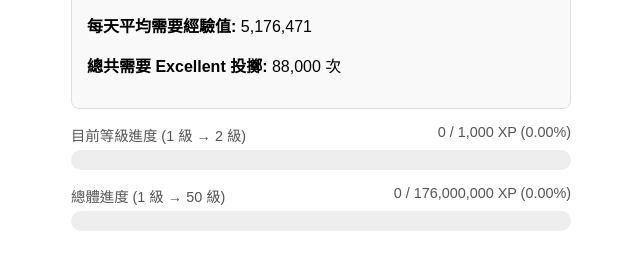
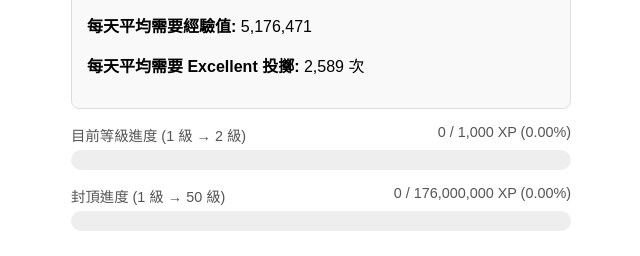
Before and after one commit to churros142857/pokemon_go_level_calculator, a plain HTML site: page index.html in a window 1280 px wide. Both pictures are taken after a click on the button "計算". Shown: the part 665-921 px from the top of the page, without its empty margins (319-959 px from the left). Drawn offline with Linux system fonts and the light colour scheme.

Commit message:
daily excellent + target date

```diff
--- a/index.html
+++ b/index.html
@@ -53,7 +53,7 @@
 
     <div class="progress-container">
         <div class="progress-label">
-            <span id="overallProgressTitle">總體進度 (至目標等級)</span>
+            <span id="overallProgressTitle">封頂進度 (至 50 級)</span>
             <span id="overallProgressText">0%</span>
         </div>
         <div class="progress">
@@ -72,11 +72,12 @@
                 2500000, 3000000, 3750000, 4750000, 6000000, 7500000, 9500000, 12000000, 15000000, 20000000,
                 26000000, 33500000, 42500000, 53500000, 66500000, 82000000, 100000000, 121000000, 146000000, 176000000
             ];
+            const totalExpForLevel50 = xpTable[49];
 
             const today = new Date();
             document.getElementById('startDate').valueAsDate = today;
 
-            const targetDate = new Date(today.getFullYear(), 9, 14);
+            const targetDate = new Date(today.getFullYear(), 9, 14); // 9 代表 10 月
             document.getElementById('endDate').valueAsDate = targetDate;
 
             window.calculate = function() {
@@ -132,27 +133,27 @@
                 }
 
                 const dailyXP = daysLeft > 0 ? Math.ceil(totalXPNeeded / daysLeft) : totalXPNeeded;
-                const excellentThrowsNeeded = Math.ceil(totalXPNeeded / 2000);
+                const dailyExcellentThrowsNeeded = Math.ceil(dailyXP / 2000);
 
                 // 計算目前等級進度條百分比
                 const currentLevelProgressPercent = (totalExpToNextLevel > 0) ? Math.min((currentXP / totalExpToNextLevel) * 100, 100) : 100;
 
-                // 計算總體進度條百分比
-                const overallProgressPercent = (totalCurrentExp / totalExpToTargetLevel) * 100;
+                // 計算總體進度條百分比 (固定分母為 LV50 總經驗)
+                const overallProgressPercent = (totalCurrentExp / totalExpForLevel50) * 100;
 
                 resultsDiv.innerHTML = `
                     <p><strong>總共需要經驗值:</strong> ${totalXPNeeded.toLocaleString()}</p>
                     <p><strong>距離目標天數:</strong> ${daysLeft} 天</p>
                     <p><strong>每天平均需要經驗值:</strong> ${dailyXP.toLocaleString()}</p>
-                    <p><strong>總共需要 Excellent 投擲:</strong> ${excellentThrowsNeeded.toLocaleString()} 次</p>
+                    <p><strong>每天平均需要 Excellent 投擲:</strong> ${dailyExcellentThrowsNeeded.toLocaleString()} 次</p>
                 `;
 
                 currentLevelProgressTitle.textContent = `目前等級進度 (${currentLevel} 級 → ${currentLevel + 1} 級)`;
-                overallProgressTitle.textContent = `總體進度 (${currentLevel} 級 → ${targetLevel} 級)`;
+                overallProgressTitle.textContent = `封頂進度 (${currentLevel} 級 → 50 級)`;
                 currentLevelProgressBar.style.width = `${currentLevelProgressPercent.toFixed(2)}%`;
                 overallProgressBar.style.width = `${overallProgressPercent.toFixed(2)}%`;
                 currentLevelProgressText.textContent = `${currentXP.toLocaleString()} / ${(totalExpToNextLevel).toLocaleString()} XP (${currentLevelProgressPercent.toFixed(2)}%)`;
-                overallProgressText.textContent = `${totalCurrentExp.toLocaleString()} / ${totalExpToTargetLevel.toLocaleString()} XP (${overallProgressPercent.toFixed(2)}%)`;
+                overallProgressText.textContent = `${totalCurrentExp.toLocaleString()} / ${totalExpForLevel50.toLocaleString()} XP (${overallProgressPercent.toFixed(2)}%)`;
             }
         });
     </script>
```
